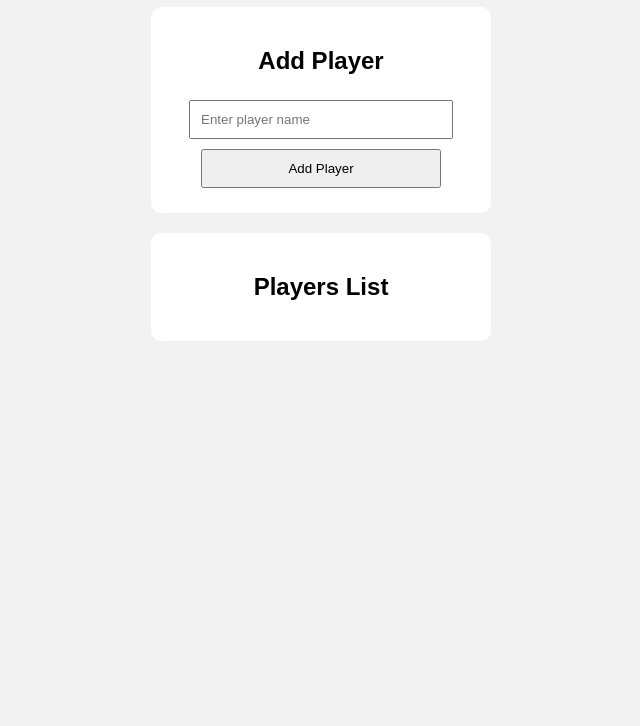
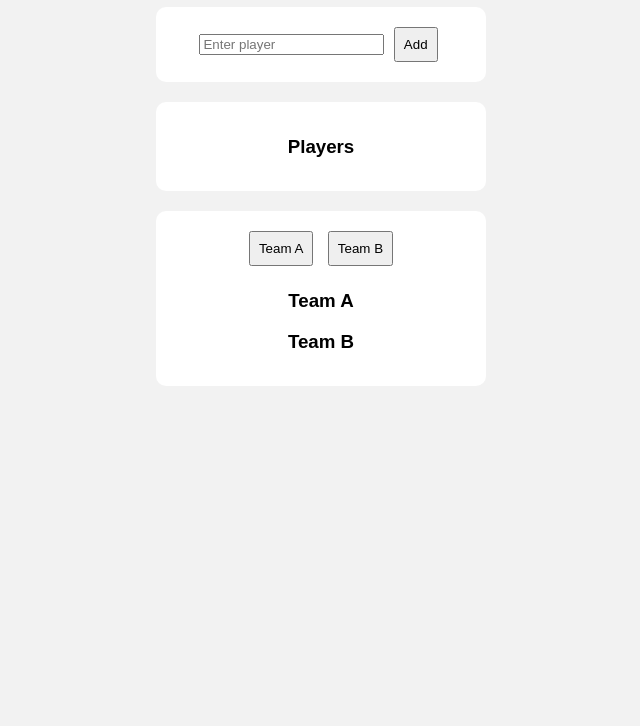
Before and after one commit to prempunyani6-hue/cricket-draft, a plain HTML site: page index.html in a window 1280 px wide. Shown: the part 74-800 px from the top of the page, without its empty margins (319-959 px from the left). Drawn offline with Linux system fonts and the light colour scheme.

Commit message:
Update index.html

```diff
--- a/index.html
+++ b/index.html
@@ -1,59 +1,39 @@
 <!DOCTYPE html>
 <html>
 <head>
-  <title>Cricket Draft System</title>
+  <title>Cricket Draft Game</title>
   <style>
-    body {
-      font-family: Arial;
-      text-align: center;
-      background: #f2f2f2;
-    }
-
-    .box {
-      background: white;
-      width: 300px;
-      margin: 20px auto;
-      padding: 20px;
-      border-radius: 10px;
-    }
-
-    input, button {
-      padding: 10px;
-      margin: 5px;
-      width: 80%;
-    }
-
-    button {
-      cursor: pointer;
-    }
-
-    ul {
-      padding: 0;
-    }
-
-    li {
-      list-style: none;
-      padding: 5px;
-      background: #ddd;
-      margin: 5px;
-      border-radius: 5px;
-    }
+    body { font-family: Arial; text-align:center; background:#f2f2f2; }
+    .box { background:white; margin:20px auto; padding:15px; width:300px; border-radius:10px; }
+    button { padding:8px; margin:5px; }
+    ul { padding:0; }
+    li { list-style:none; padding:5px; background:#ddd; margin:5px; border-radius:5px; }
   </style>
 </head>
 
 <body>
 
-<h1>🏏 Cricket Draft System</h1>
+<h1>🏏 Cricket Draft Game</h1>
 
 <div class="box">
-  <h2>Add Player</h2>
-  <input type="text" id="playerName" placeholder="Enter player name">
-  <button onclick="addPlayer()">Add Player</button>
+  <input id="playerName" placeholder="Enter player">
+  <button onclick="addPlayer()">Add</button>
 </div>
 
 <div class="box">
-  <h2>Players List</h2>
+  <h3>Players</h3>
   <ul id="list"></ul>
+</div>
+
+<div class="box">
+  <button onclick="assign('A')">Team A</button>
+  <button onclick="assign('B')">Team B</button>
+
+  <h3>Team A</h3>
+  <ul id="teamA"></ul>
+
+  <h3>Team B</h3>
+  <ul id="teamB"></ul>
 </div>
 
 <script>
@@ -61,27 +41,37 @@ let players = [];
 
 function addPlayer() {
   let name = document.getElementById("playerName").value;
-
-  if (name === "") {
-    alert("Naam likho pehle");
-    return;
-  }
+  if(!name) return;
 
   players.push(name);
   document.getElementById("playerName").value = "";
-  showPlayers();
+  render();
 }
 
-function showPlayers() {
+function render() {
   let list = document.getElementById("list");
   list.innerHTML = "";
 
-  players.forEach((p) => {
+  players.forEach(p => {
     let li = document.createElement("li");
     li.innerText = p;
     list.appendChild(li);
   });
 }
+
+function assign(team) {
+  if(players.length === 0) return alert("No players");
+
+  let player = players.shift();
+
+  if(team === "A") {
+    document.getElementById("teamA").innerHTML += "<li>"+player+"</li>";
+  } else {
+    document.getElementById("teamB").innerHTML += "<li>"+player+"</li>";
+  }
+
+  render();
+}
 </script>
 
 </body>
```
